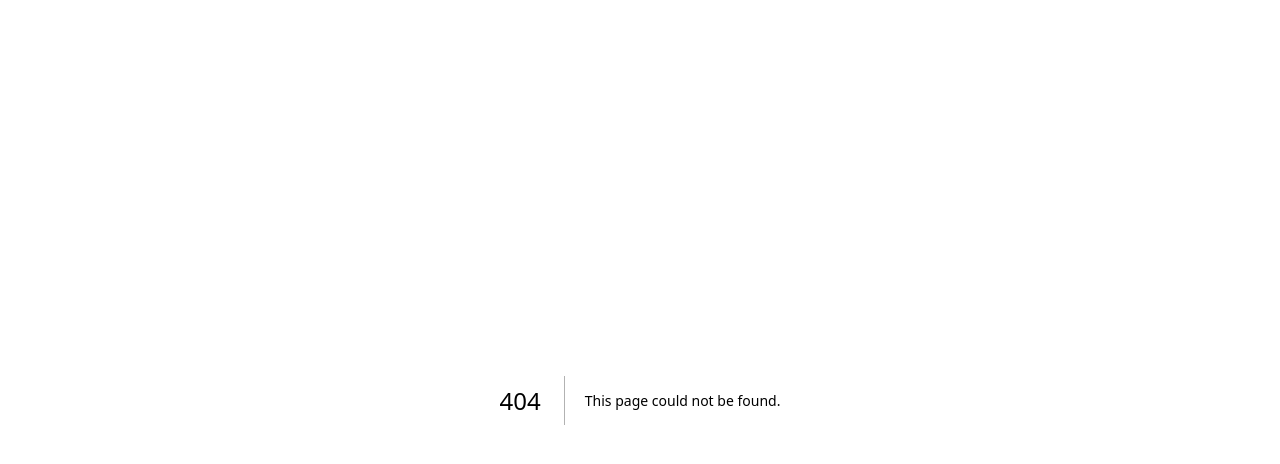
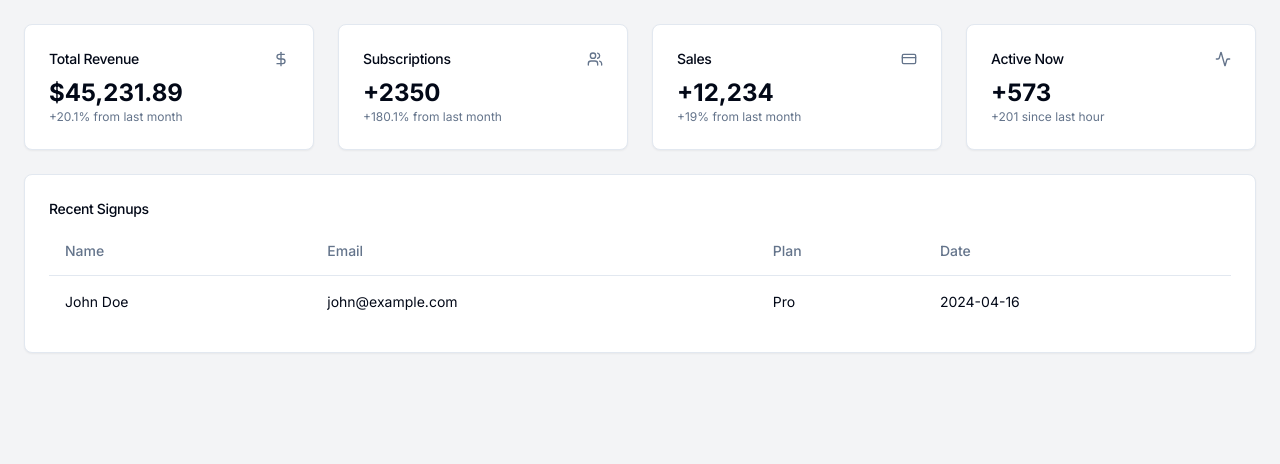
Before and after one commit to rochmadnf/learning-repo, a Next.js app: page /private/dashboard in a window 1280 px wide. Before the commit this address had no page. Shown: the top 464 px of the page. Built offline with nearby package versions, Linux system fonts and the light colour scheme.

Commit message:
dashboard page (wrong commit before)

```diff
--- /dev/null
+++ b/app/private/dashboard/page.tsx
@@ -0,0 +1,65 @@
+import StatsCard from "@/components/stats-card";
+import { Card, CardContent, CardHeader, CardTitle } from "@/components/ui/card";
+import {
+  Table,
+  TableBody,
+  TableCell,
+  TableHead,
+  TableHeader,
+  TableRow,
+} from "@/components/ui/table";
+import { StatsData } from "@/lib/stats";
+
+const Dashboard = () => {
+  return (
+    <div className="flex min-h-screen">
+      <div className="flex-1 bg-gray-100 dark:bg-gray-950">
+        <div className="p-6 grid gap-6">
+          <div className="grid md:grid-cols-2 lg:grid-cols-4 gap-6">
+            {StatsData.map((stat) => (
+              <StatsCard
+                key={stat.id}
+                label={stat.label}
+                Icon={stat.icon}
+                labelIncrease={stat.labelIncrease}
+                labelTotal={stat.labelTotal}
+              />
+            ))}
+          </div>
+
+          <div className="grid gap-6">
+            <Card>
+              <CardHeader className="flex flex-row items-center justify-between pb-2">
+                <CardTitle className="text-sm font-medium">
+                  Recent Signups
+                </CardTitle>
+              </CardHeader>
+              <CardContent>
+                <Table>
+                  <TableHeader>
+                    <TableRow>
+                      <TableHead>Name</TableHead>
+                      <TableHead>Email</TableHead>
+                      <TableHead>Plan</TableHead>
+                      <TableHead>Date</TableHead>
+                    </TableRow>
+                  </TableHeader>
+                  <TableBody>
+                    <TableRow>
+                      <TableCell>John Doe</TableCell>
+                      <TableCell>john@example.com</TableCell>
+                      <TableCell>Pro</TableCell>
+                      <TableCell>2024-04-16</TableCell>
+                    </TableRow>
+                  </TableBody>
+                </Table>
+              </CardContent>
+            </Card>
+          </div>
+        </div>
+      </div>
+    </div>
+  );
+};
+
+export default Dashboard;
```
